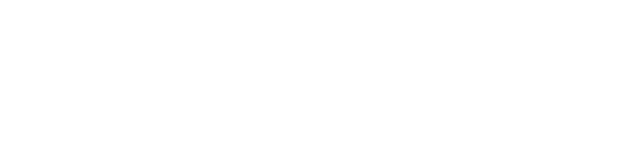
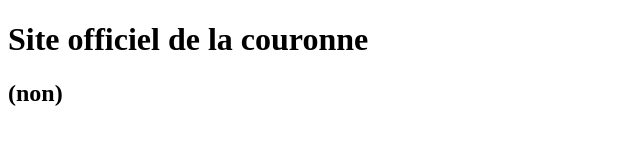
Before and after one commit to RLTcorp/siteSecret, a plain HTML site: page index.html in a window 1280 px wide. Shown: the whole page, without its empty margins (0-640 px from the left). Drawn offline with Linux system fonts and the light colour scheme.

Commit message:
assasin 3

```diff
--- a/index.html
+++ b/index.html
@@ -5,5 +5,7 @@
     <title>Site de la couronne</title>
 </head>
 <body>
+    <h1>Site officiel de la couronne</h1>
+    <h2>(non)</h2>
 </body>
 </html>
```
Also changed, not shown: style.css (added).
